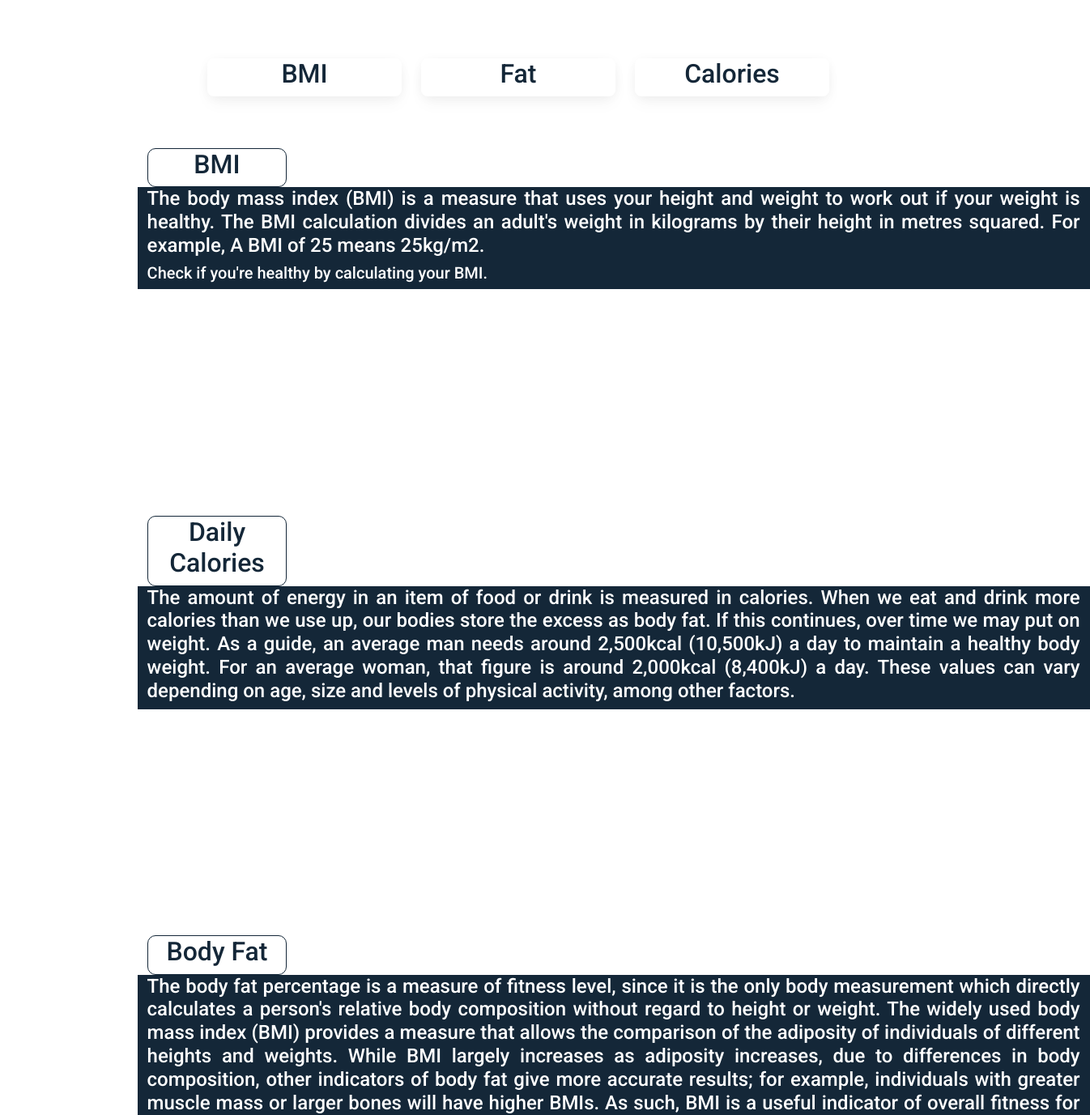
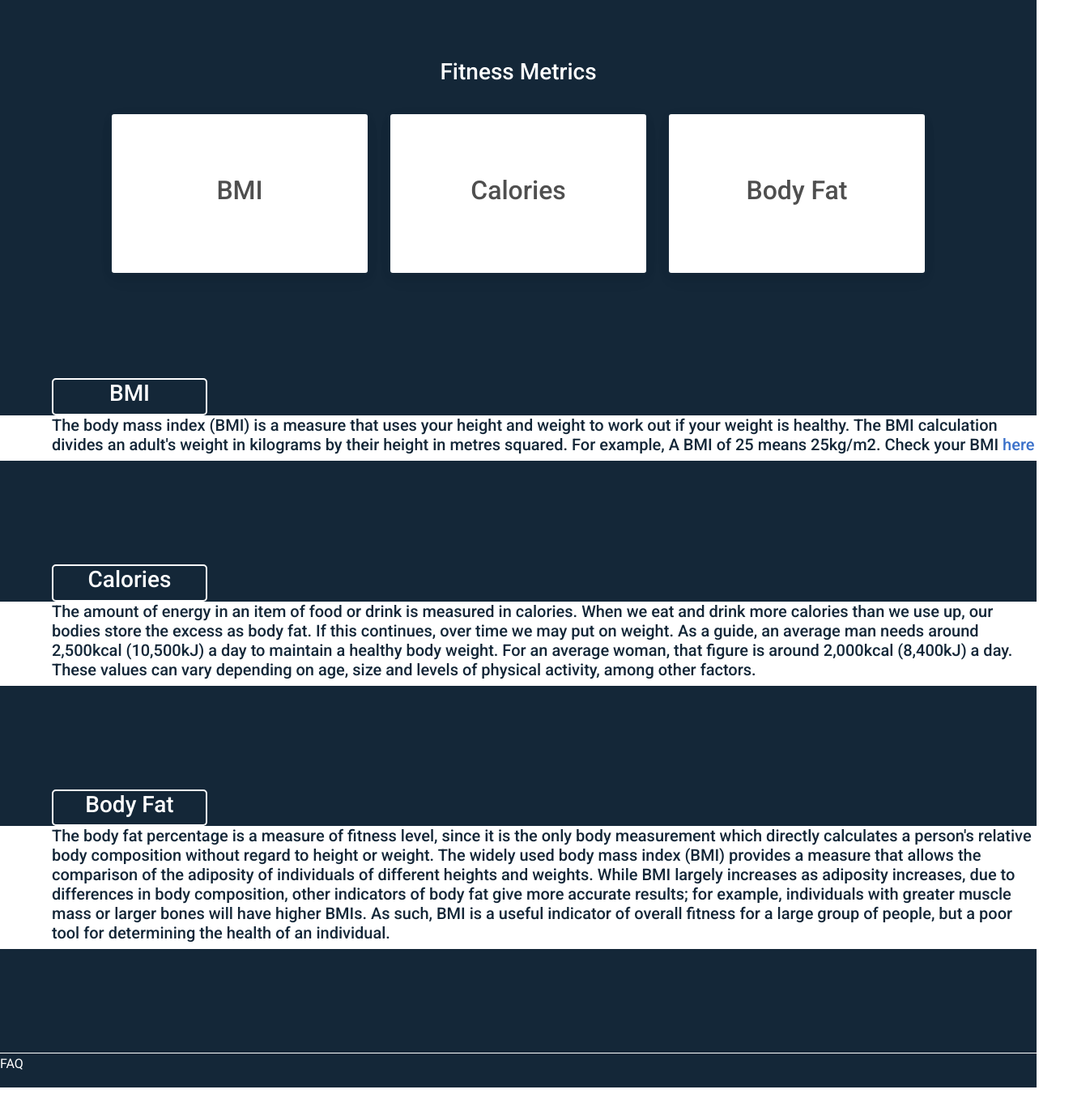
Before and after one commit to umairshah14/FitMax, a React (Create React App) app: page / in a window 1280 px wide. Shown: the part 880-2257 px from the top of the page at 81% size, 1346 px wide, since content can reach past the window. After the commit the page ends 2223 px from the top, so only its background shows below. Built offline with nearby package versions, Linux system fonts and the light colour scheme; what @material-tailwind/react would draw is missing.

Commit message:
styled the home page and added footer section

```diff
--- a/src/App.js
+++ b/src/App.js
@@ -7,6 +7,7 @@ import Header from './components/Header'
 import 'bootstrap/dist/css/bootstrap.min.css';
 import 'mdb-react-ui-kit/dist/css/mdb.min.css';
 import "@fortawesome/fontawesome-free/css/all.min.css";
+import './assets/styles/Home.css';
 
 function App() {
   return (
--- a/src/assets/styles/Home.css
+++ b/src/assets/styles/Home.css
@@ -7,6 +7,19 @@
     --secondaryTextColor: #142738;
 }
 
+main
+{
+    background-color: var(--backgroundColor);
+}
+
+footer
+{
+    border-top: 1px solid white;
+    color:var(--textColor);
+    display: flex;
+    align-items: space-evenly;
+    justify-content: flex-start;
+}
 .carouselParent
 {
     height: 700px;
@@ -22,7 +35,8 @@
 .bmiInfo, .calorieInfo, .bodyFatInfo
 {
     margin-bottom: 10%;
-    padding: 5%;
+
+    /* padding: 5%; */
 }
 
 .metricsCardContainer
@@ -30,47 +44,63 @@
     display: flex;
     align-items: center;
     justify-content: space-around;
+    margin-bottom: 10%;
 }
 
 .metricsCard
 {
     display: flex;
-    justify-content: space-around;
+    justify-content: space-evenly;
+    align-items: center;
     background-color: var(--metricsCard);
-    color: var(--secondaryTextColor);
-    width: 15rem;
-    height: 20vh;
+    color: var(--backgroundColor);
+    width: 20rem;
+    height: 25vh;
     text-align: center;
-    border: 5px solid var(--backgroundColor);
+    border: 2px solid var(--backgroundColor);
+    border-radius: 5px;
+    cursor: pointer;
+
 }
 
-
+.fitnessMetricsHeader
+{
+    display: flex;
+    align-items: center;
+    justify-content: center;
+    color: var(--textColor);
+    margin-bottom: 2%;
+}
 
 .metricInfoHeaderContainer
 {
-    margin-left: 10%;
+    width: fit-content;
 }
 
 .metricInfoHeader
 {
-    background-color: var(--metricsCard);
-    color: var(--secondaryTextColor);
+
+    color: var(--textColor);
     width: 15%;
-    border-radius: 10px;
+    margin-left: 5%;
+    border-radius: 5px;
     border: 1.5px solid var(--backgroundColor);
     text-align: center;
+    border: 2px solid var(--metricsCard);
 }
 
 .bmiInfoDescription, .caloriesInfoDescription, .bodyFatInfoDescription
 {
     display: flex;
-    color: var(--textColor);
-    background-color: var(--backgroundColor);
-    margin-left: 10%;
-    height: fit-content;
-    width: 70%;
-    margin-top: 2%;
-    margin-bottom: 2%;
+    color: var(--secondaryTextColor);
+    background-color: var(--metricsCard);
+    height: max-content;
+    width: fit-content;
     flex-wrap: wrap;
-    text-align: justify;
+
 }
+
+.desc
+{
+    margin-left: 5%;
+}
--- a/src/components/Header/index.js
+++ b/src/components/Header/index.js
@@ -2,7 +2,7 @@ import React from "react";
 import { MDBContainer, MDBNavbar, MDBNavbarBrand } from "mdb-react-ui-kit";
 import { NavLink } from "react-router-dom";
 import fitmax2 from '../../assets/images/fItmax2.svg'
-// import { color, style } from "@mui/system";
+import { color, style } from "@mui/system";
 
 
 export default function Header() {
@@ -25,7 +25,7 @@ export default function Header() {
             <li className="nav-item">
               <NavLink
                 to="/"
-                end
+                endgit
                 className={({ isActive }) =>
                   isActive ? "nav-link active" : "nav-link"
                 }
--- a/src/components/Home.js
+++ b/src/components/Home.js
@@ -1,37 +1,52 @@
 
-import { Row, Col, Container, Card} from "react-bootstrap";
+import { Row, Col, Container, Card, CardHeader, CardBody} from "react-bootstrap";
 import UncontrolledExample from "./bootstrapCarousel";
 import '../assets/styles/Home.css';
+
 
 function Home() {
 
     return (
         <>
+            <main>
 
-            <main>
                 {/* div for carousel */}
                 <section className="carouselParent">
                     <div> <UncontrolledExample /> </div>
                 </section>
 
+                <section className="fitnessMetricsHeader">
+                    <Row>
+                        <h3>Fitness Metrics </h3>
+                    </Row>
+                </section>
+
                 {/* div for importance of health */}
                 <section className="metricsCardContainer">
+
                     <Row>
                         <Col className="BMICardinHome" lg={4} sm={12}>
-                            <Card className="metricsCard">
-                                <h2>BMI</h2>
+                            <Card>
+                                <Card.Body className="metricsCard">
+                                    <h2>BMI</h2>
+                                </Card.Body>
+
                             </Card>
                         </Col>
 
                         <Col className="FatCardinHome" lg={4} sm={12}>
-                            <Card className="metricsCard">
-                                <h2>Fat</h2>
+                            <Card>
+                            <Card.Body className="metricsCard"y>
+                                    <h2>Calories</h2>
+                                </Card.Body>
                             </Card>
                         </Col>
 
                         <Col className="CaloriesCardinHome" lg={4} sm={12}>
-                            <Card className="metricsCard">
-                                <h2>Calories</h2>
+                            <Card>
+                            <Card.Body className="metricsCard">
+                                    <h2>Body Fat </h2>
+                            </Card.Body>
                             </Card>
                         </Col>
                     </Row>
@@ -43,17 +58,16 @@ function Home() {
                     <Row>
                         <div className="metricInfoHeaderContainer">
                             <div className="metricInfoHeader">
-                                <h2> BMI </h2>
+                                <h3> BMI </h3>
                             </div>
                         </div>
 
                         <div className="bmiInfoDescription">
-                            <h4>
+                            <h5 className="desc">
                                 The body mass index (BMI) is a measure that uses your height and weight to work out if your weight is healthy.
                                 The BMI calculation divides an adult's weight in kilograms by their height in metres squared. For example, A BMI of 25 means 25kg/m2.
-                            </h4>
-                            <h5>
-                                Check if you're healthy by calculating your BMI.
+
+                                Check your BMI <a href = "./BMI.js"> here </a>
                             </h5>
                         </div>
                     </Row>
@@ -63,18 +77,18 @@ function Home() {
                     <Row>
                         <div className="metricInfoHeaderContainer">
                             <div className="metricInfoHeader">
-                                <h2> Daily Calories </h2>
+                                <h3> Calories </h3>
                             </div>
                         </div>
 
                         <div className="caloriesInfoDescription">
-                            <h4>
+                            <h5 className="desc">
                                 The amount of energy in an item of food or drink is measured in calories.
                                 When we eat and drink more calories than we use up, our bodies store the excess as body fat. If this continues, over time we may put on weight.
                                 As a guide, an average man needs around 2,500kcal (10,500kJ) a day to maintain a healthy body weight.
                                 For an average woman, that figure is around 2,000kcal (8,400kJ) a day.
                                 These values can vary depending on age, size and levels of physical activity, among other factors.
-                            </h4>
+                            </h5>
                         </div>
                     </Row>
                 </section>
@@ -83,19 +97,19 @@ function Home() {
                     <Row>
                         <div className="metricInfoHeaderContainer">
                             <div className="metricInfoHeader">
-                                <h2> Body Fat </h2>
+                                <h3> Body Fat </h3>
                             </div>
                         </div>
 
                         <div className="bodyFatInfoDescription">
-                            <h4>
+                            <h5 className="desc">
                                 The body fat percentage is a measure of fitness level, since it is the only body measurement which directly
                                 calculates a person's relative body composition without regard to height or weight.
                                 The widely used body mass index (BMI) provides a measure that allows the comparison of the adiposity of individuals of different heights and weights.
                                 While BMI largely increases as adiposity increases, due to differences in body composition, other indicators of body fat give more accurate results;
                                 for example, individuals with greater muscle mass or larger bones will have higher BMIs.
                                 As such, BMI is a useful indicator of overall fitness for a large group of people, but a poor tool for determining the health of an individual.
-                            </h4>
+                            </h5>
                         </div>
                     </Row>
                 </section>
@@ -105,7 +119,25 @@ function Home() {
                 <section>
 
                 </section>
-            </main>
+
+            <footer>
+                <Row>
+                    <Col lg={4} sm={12}>
+                        <p> FAQ </p>
+                    </Col>
+
+                    <Col lg={4} sm={12}>
+
+                    </Col>
+
+                    <Col lg={4} sm={12}>
+
+                    </Col>
+
+
+                </Row>
+            </footer>
+          </main>
         </>
     );
 
```
